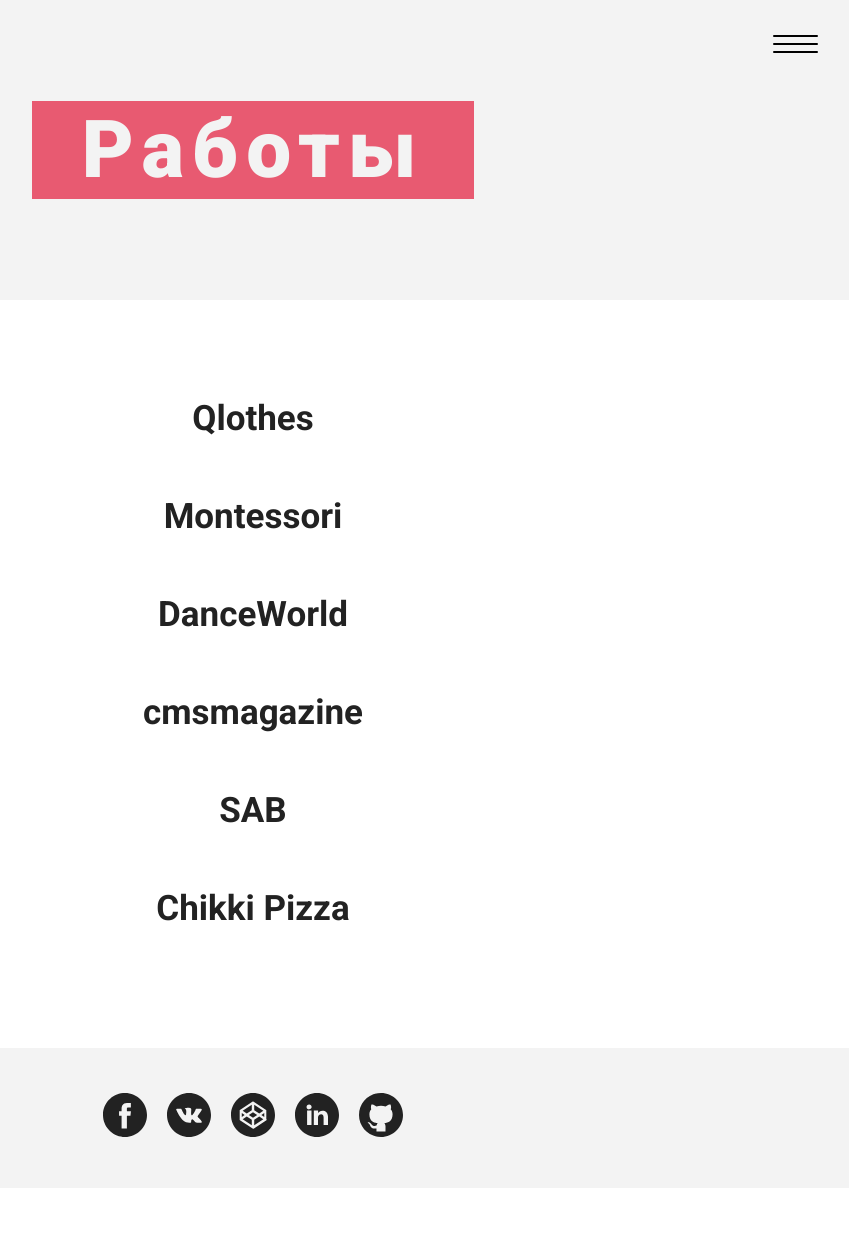
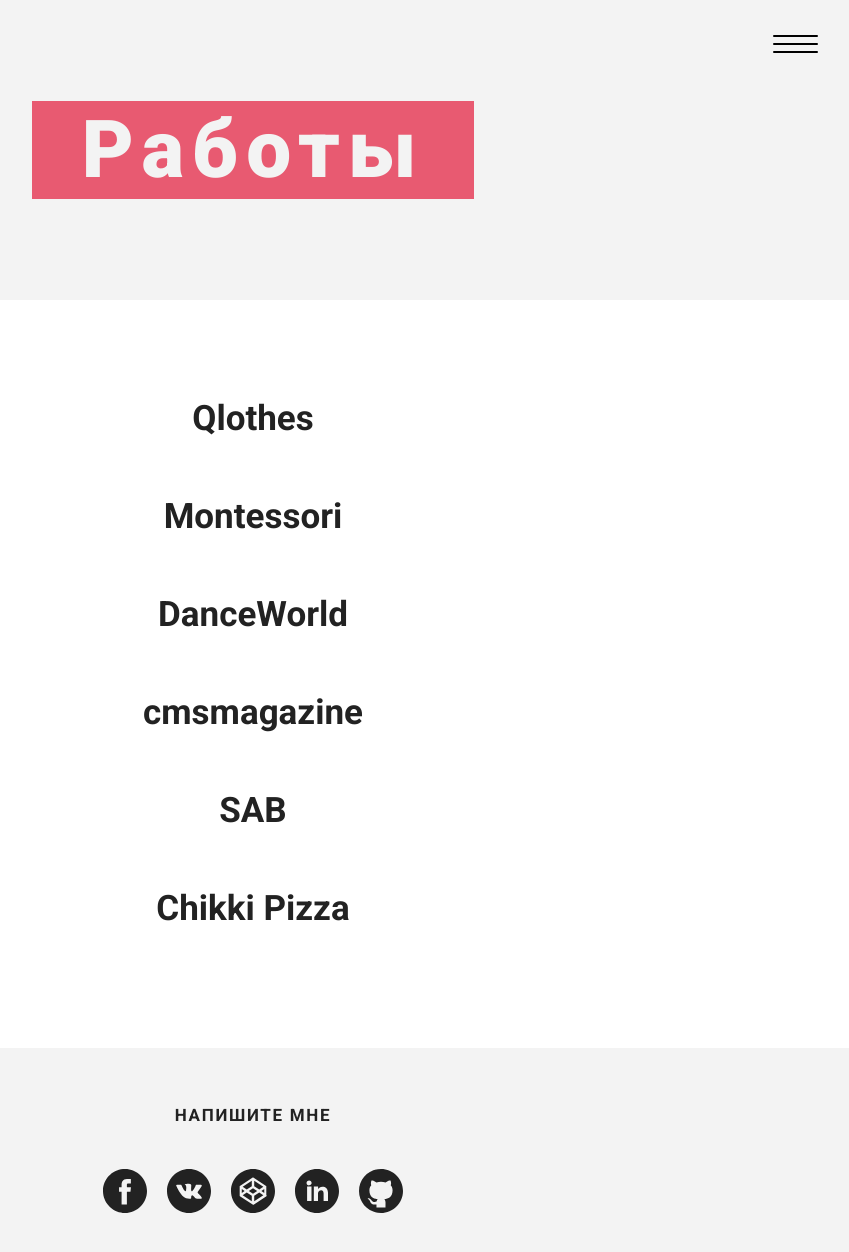
Before and after one commit to webslavik/Portfolio-Code, a Jekyll site: the page built from projects/index.html, in a window 1280 px wide. Shown: the top 1252 px of the page, without its empty margins (387-1236 px from the left). Built offline with Jekyll 4.4.1, drawn with Linux system fonts in a browser that asks for light colours; nearby versions of some CDN libraries.

Commit message:
добавлен заголовок во Внутренний футер

```diff
--- a/_includes/inner-footer.html
+++ b/_includes/inner-footer.html
@@ -2,6 +2,7 @@
 <!-- begin inner footer-->
 <footer class="i-footer">
   <div class="container">
+    <div class="i-footer-title">Напишите мне</div>
     <div class="p-social"><a href="#link">
         <svg class="icon icon-logo-facebook logo-facebook--mod">
           <use xlink:href="/assets/img/svg-sprite.svg#logo-facebook"></use>
--- a/_jadefiles/inner-footer.jade
+++ b/_jadefiles/inner-footer.jade
@@ -4,6 +4,9 @@
 
 footer.i-footer
 	.container
+
+		.i-footer-title Напишите мне
+
 		.p-social
 			a(href="#link")
 				+icon('logo-facebook', 'logo-facebook--mod')
--- a/assets/css/main.css
+++ b/assets/css/main.css
@@ -968,8 +968,21 @@
 	-----------------------------------------------
 */
 .i-footer {
-  padding: 45px 0;
+  padding-top: 55px;
+  padding-bottom: 40px;
   background-color: #f3f3f3; }
+
+.i-footer-title,
+.i-footer-date {
+  text-align: center; }
+
+.i-footer-title {
+  font-family: "Roboto", sans-serif;
+  margin-bottom: 40px;
+  text-transform: uppercase;
+  font-size: 1.0625rem;
+  font-weight: 700;
+  letter-spacing: 1.7px; }
 
 /*
 	-----------------------------------------------
--- a/assets/sass/modules/_social.scss
+++ b/assets/sass/modules/_social.scss
@@ -6,6 +6,10 @@
 
 .p-social {
 	text-align: center;
+
+	// &-inner {
+	// 	margin-bottom: 40px;
+	// }
 
 	a {
 		display: inline-block;
```
Also changed, not shown: other parts of _jadefiles/inner-footer.jade (+2 -0 lines), assets/sass/sections/_inner-footer.scss (+20 -1 lines).
